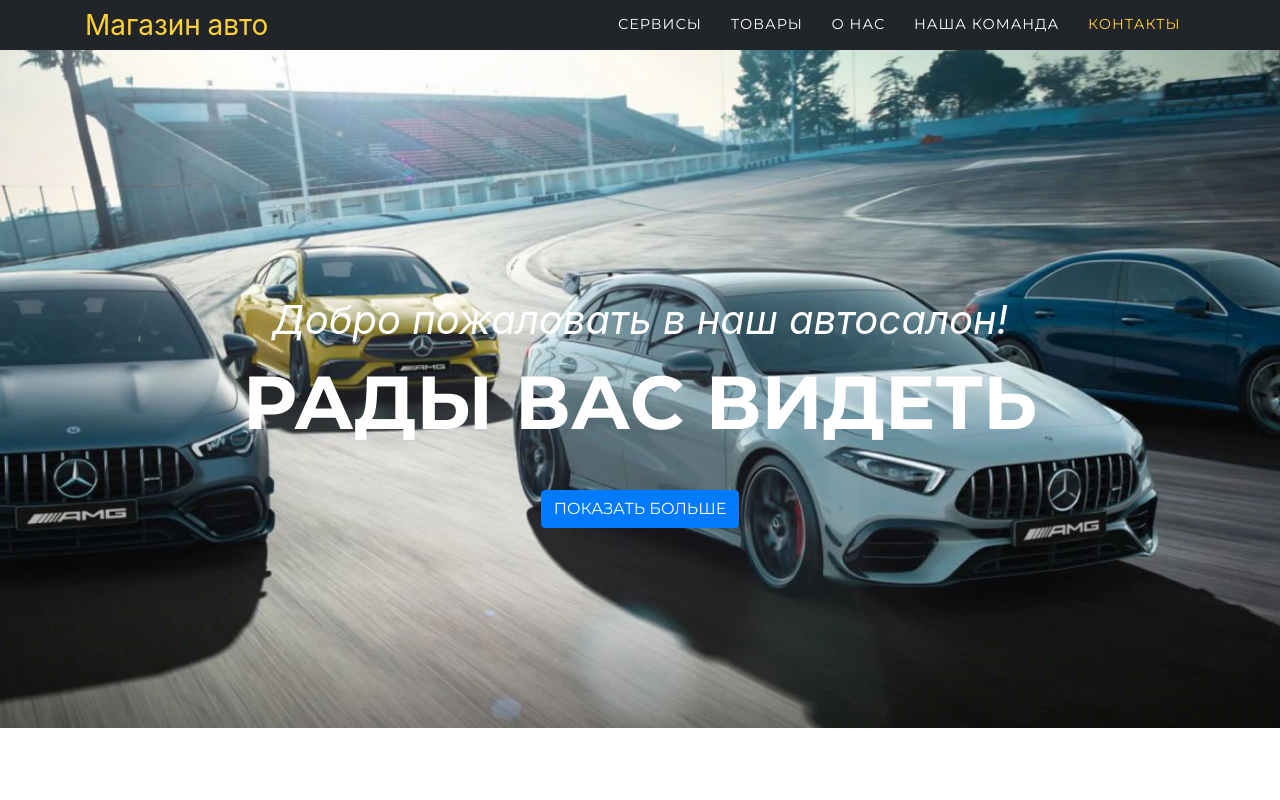
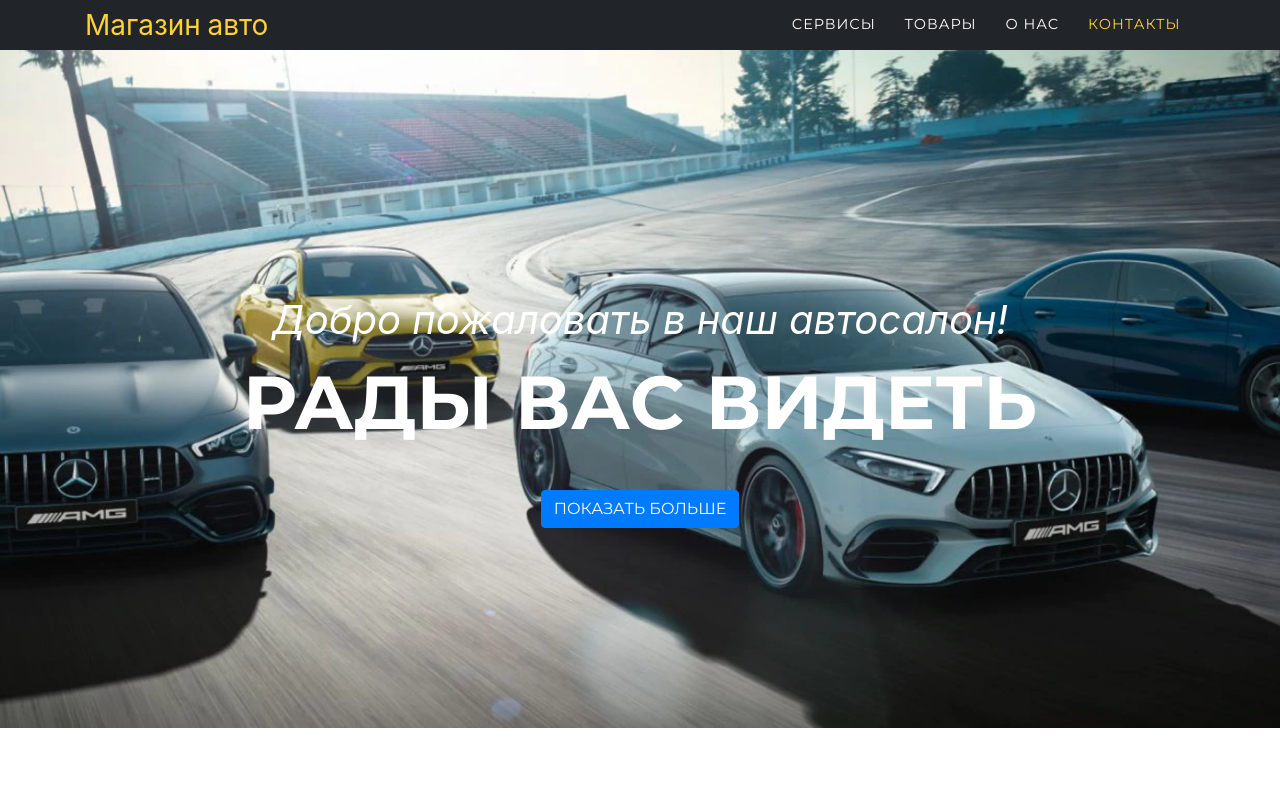
Before and after one commit to Isupov2705/isupov2705.github.io, a website with bundled scripts: page index.html in a window 1280 px wide. Shown: the top 800 px of the page. Built offline with nearby package versions, Linux system fonts and the light colour scheme; a web font is replaced by a local one.

Commit message:
Add files via upload

```diff
--- a/index.html
+++ b/index.html
@@ -47,9 +47,6 @@
           </li>
           <li class="nav-item">
             <a class="nav-link js-scroll-trigger" href="#about">О нас</a>
-          </li>
-          <li class="nav-item">
-            <a class="nav-link js-scroll-trigger" href="#team">Наша команда</a>
           </li>
           <li class="nav-item">
             <a class="nav-link js-scroll-trigger" href="#contact">Контакты</a>
```
